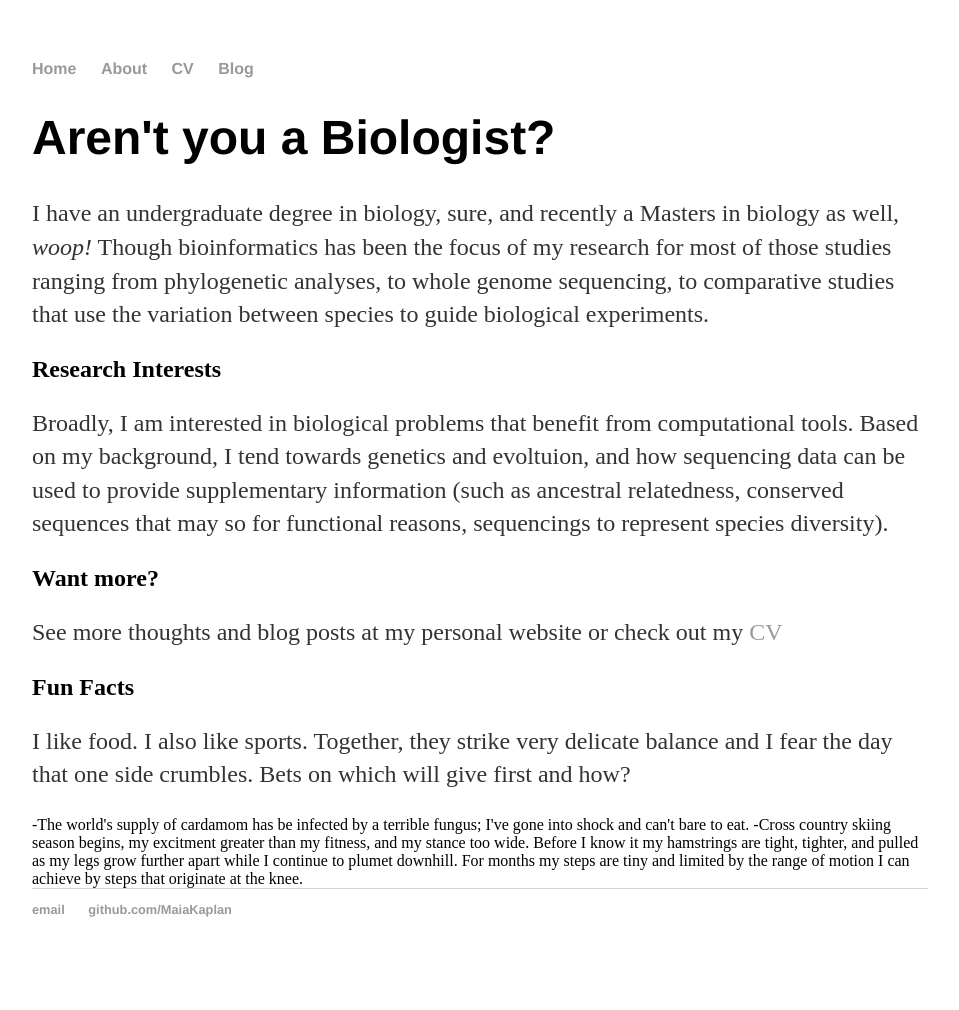
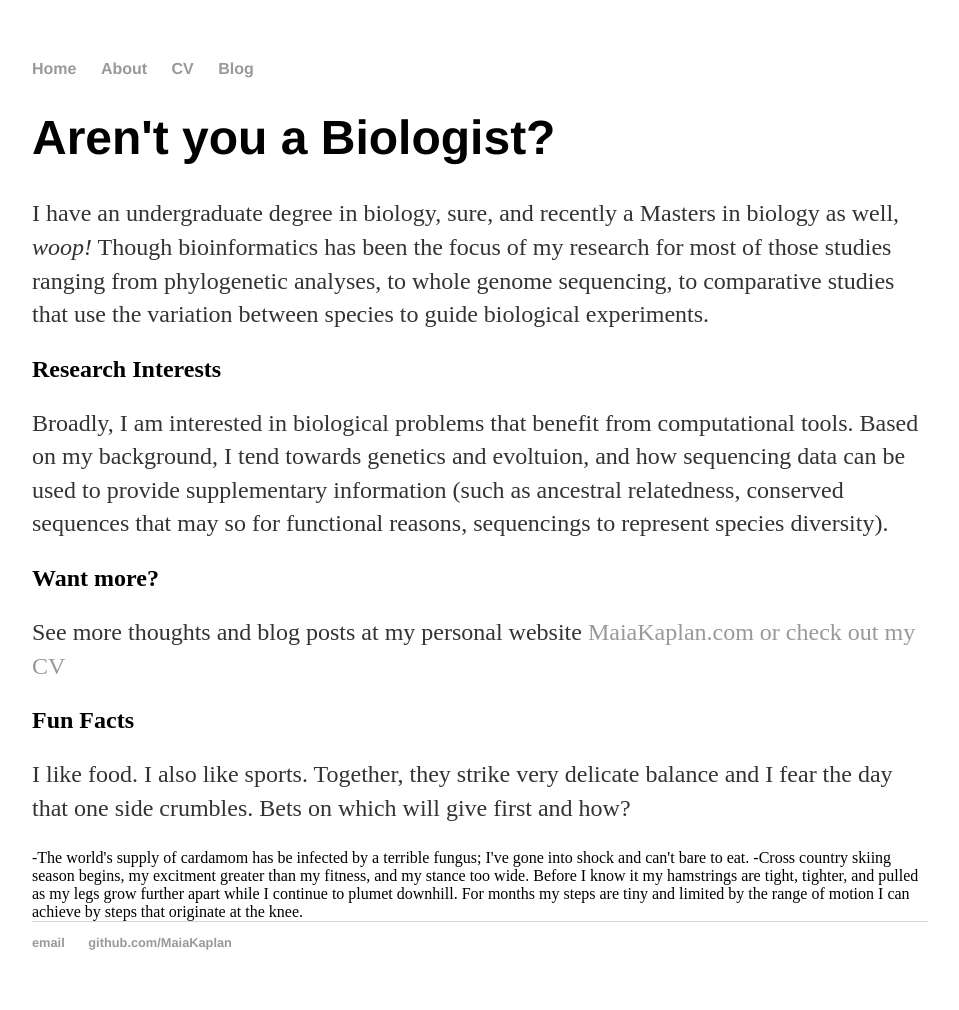
Before and after one commit to MaiaKaplan/MaiaKaplan.github.io, a Jekyll site: the page built from about/index.html, in a window 1280 px wide. Shown: the whole page, without its empty margins (160-1119 px from the left). Built offline with Jekyll 4.4.1, drawn with Linux system fonts in a browser that asks for light colours; before the commit the page ends 977 px from its top, so only the background shows below that.

Commit message:
Update index.html
Changed website again

```diff
--- a/about/index.html
+++ b/about/index.html
@@ -14,7 +14,7 @@ title: Why are you doing this, anyways?
 
 
 	<h2>Want more?</h1>
-	<p>See more thoughts and blog posts at my personal website <link href="http://www.MaiaKaplan.com" rel="self"/> or check out my <a href="/CV">CV</a></p>
+	<p>See more thoughts and blog posts at my personal website <a href="http://www.MaiaKaplan.com">MaiaKaplan.com<a/> or check out my <a href="/CV">CV</a></p>
 
 	<h2>Fun Facts</h2>
 	<p>I like food. I also like sports. Together, they strike very delicate balance and I fear the day that one side crumbles. Bets on which will give first and how? </p>
```
